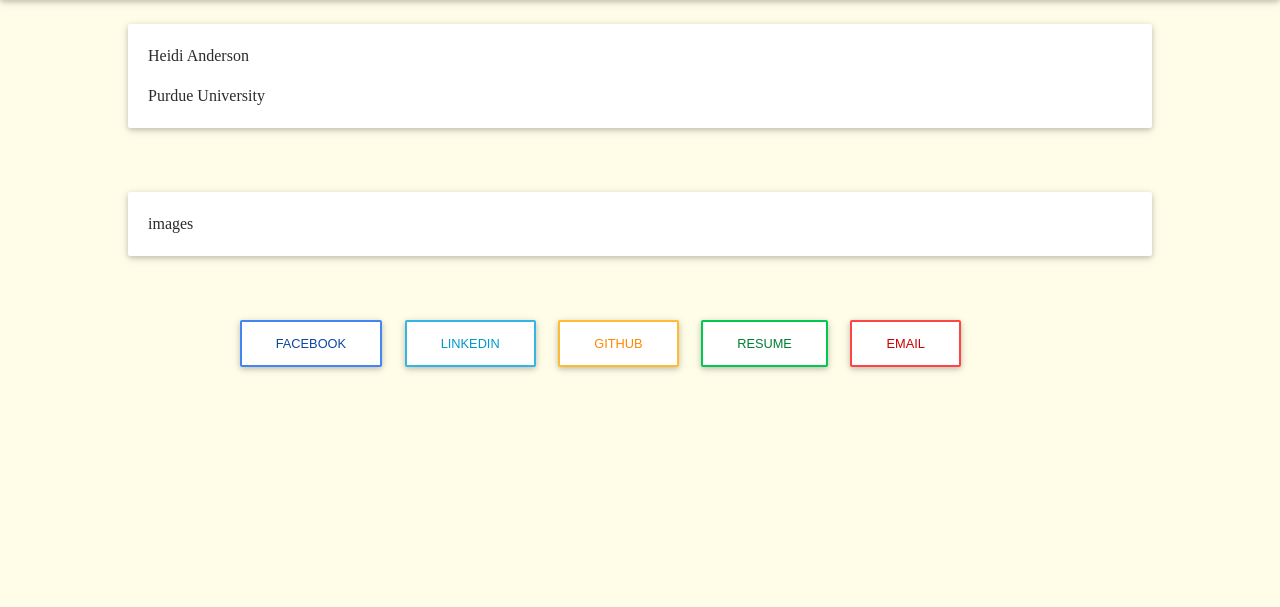
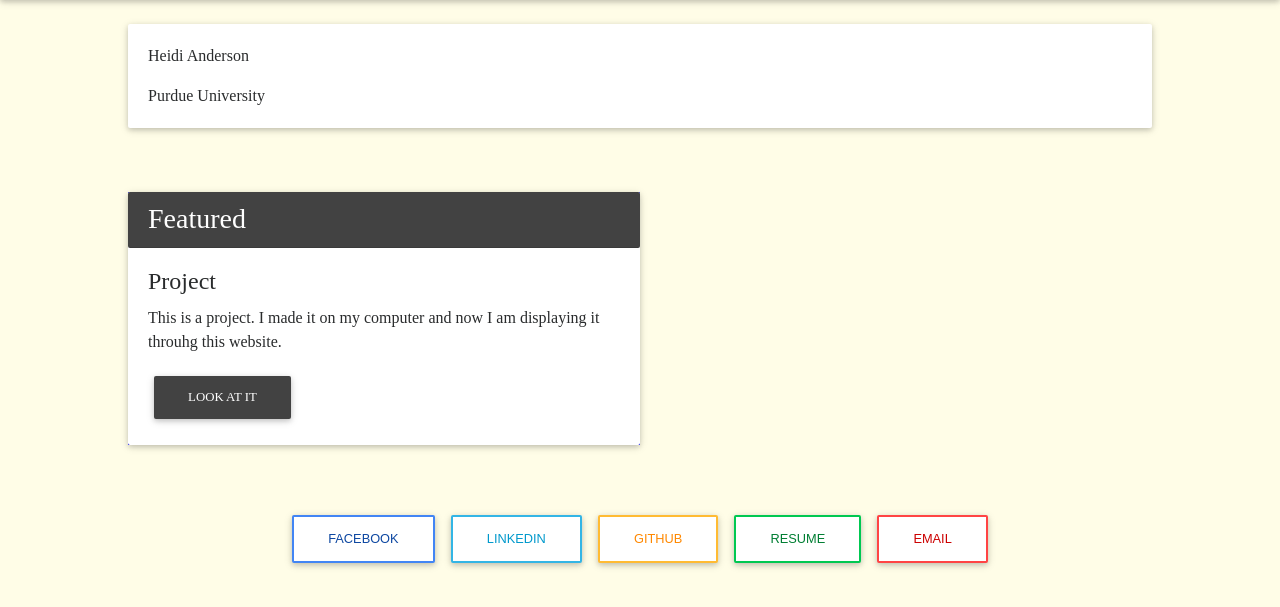
Before and after one commit to PacificWord70/pw-v1, a PHP site: page /home.html in a window 1280 px wide. Shown: the part 56-663 px from the top of the page. Run offline with PHP 8.4, Linux system fonts and the light colour scheme; some libraries are stand-ins or nearby versions.

Commit message:
change aesthetics and connected facebook

```diff
--- a/css/style.css
+++ b/css/style.css
@@ -10,15 +10,14 @@ body{
 }
 
 #projects{
+    background-color: blue;
+    width: 40%;
     margin: 5% 10% 5% 10%;
 }
 
 #link-buttons{
-    width: auto;
-    margin: 0% 1% 0% 1%;
     background-color: white;
 }
 #link-button-group{
-    margin: 5% 10% 5% 18%;
-    align-content: center;
+    text-align: center;
 }
--- a/home.html
+++ b/home.html
@@ -73,16 +73,20 @@
 
     <div id = "projects">
         <div class="card">
+            <h3 class="card-header white-text"  style="background-color: #424242;">Featured</h3>
             <div class="card-block">
-                images
+                <h4 class="card-title">Project</h4>
+                <p class="card-text" >This is a project. I made it on my computer and now I am displaying it throuhg this website.</p>
+                <a class="btn"  style="background-color: #424242;">Look at it</a>
             </div>
         </div>
     </div>
 
 
+
     <div>
         <div id = "link-button-group">
-            <a href="url">
+            <a href="https://www.facebook.com/June3425">
                 <button type="button" id = "link-buttons" class="btn btn-outline-primary waves-effect">facebook</button>
             </a>
             <a href="url">
```
